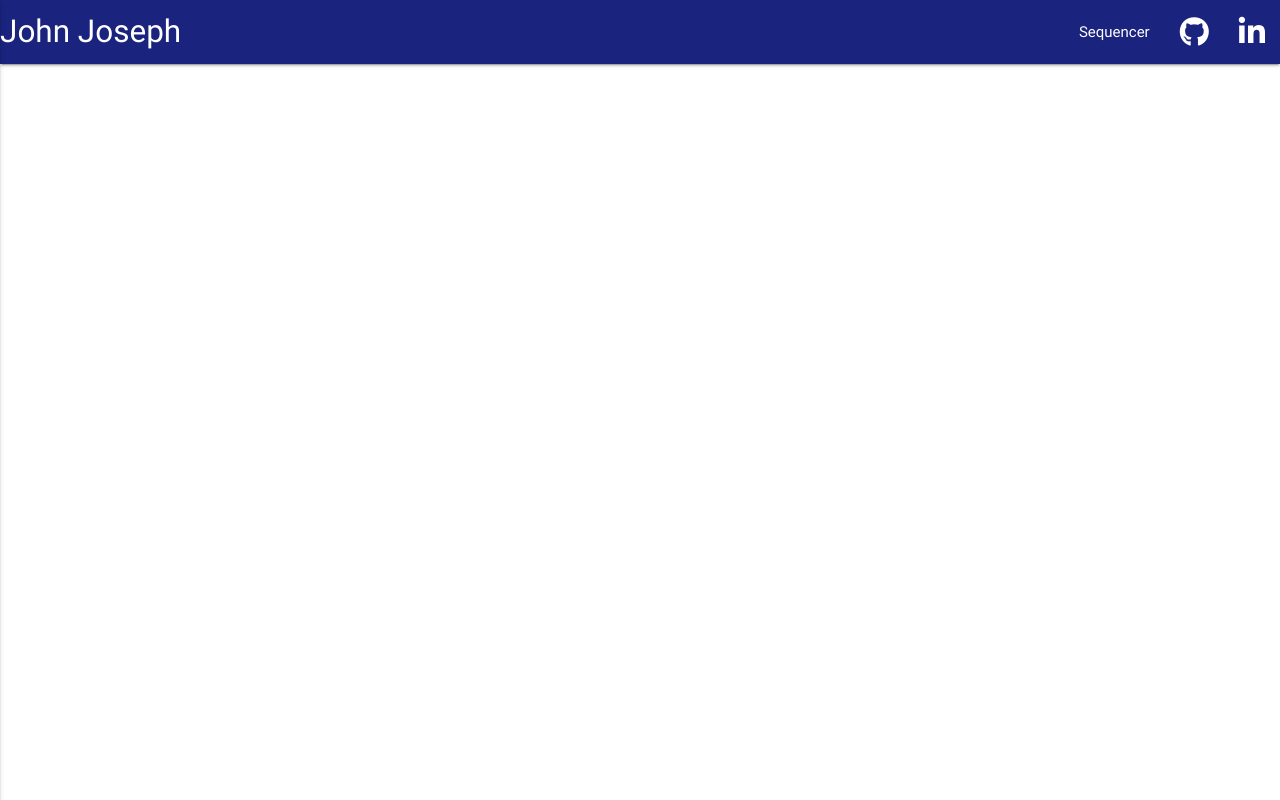
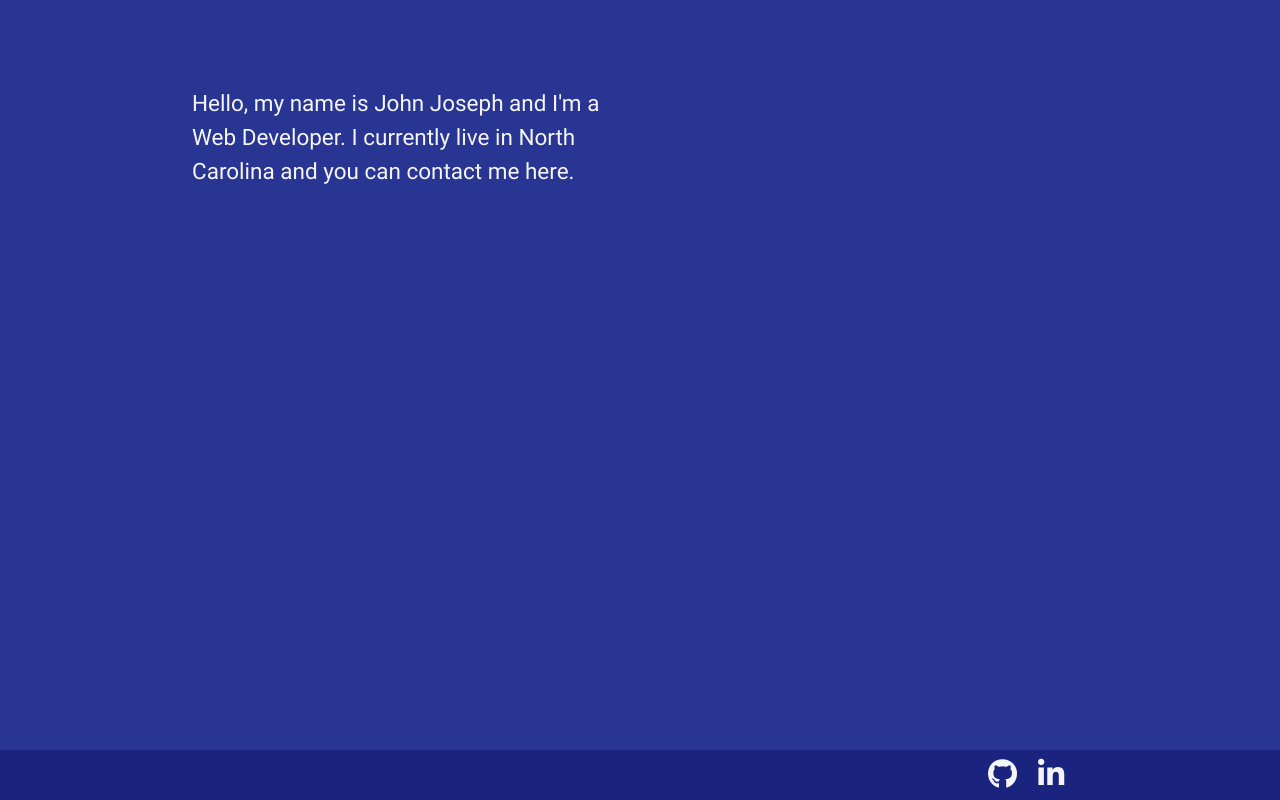
Before and after one commit to johnjoseph3/portfolio-2, a website: page dist/index.html in a window 1280 px wide. Drawn offline with nearby package versions, Linux system fonts and the light colour scheme.

Commit message:
Remove header and add footer.

```diff
--- a/dist/css/app.css
+++ b/dist/css/app.css
@@ -1,4 +1,4 @@
-.jj-photo-container {
+/*.jj-photo-container {
 	width: 250px;
 	height: 250px;
 }
@@ -10,9 +10,45 @@ img {
 }
 
 nav {
-	background-color: #1a237e;
+	background-color: #283593;
 }
 
 nav ul a {
 	height: 64px;
+}*/
+
+
+main {
+	flex: 1 0 auto;
 }
+
+body {
+	display: flex;
+	min-height: 100vh;
+	flex-direction: column;
+	background-color: #283593;
+	color: grey-text text-lighten-4;
+}
+
+.bio {
+	font-size: 1.5rem;
+	margin-top: 20%
+}
+
+footer.page-footer {
+	margin: 0;
+	padding: 0;
+	height: 50px;
+	background-color: #1a237e;
+}
+
+.footer-links {
+	display: flex;
+	align-items: center;
+	width: 100px;
+	height: 50px;
+}
+
+.footer-links a {
+	flex: 1;
+}
--- a/dist/index.html
+++ b/dist/index.html
@@ -14,7 +14,26 @@
 	<script src="https://use.fontawesome.com/05120193cd.js"></script>
 	</head>
 	<body>
-		<nav>
+		<main>
+			<div class="container">
+				<div class="row">
+					<div class="col s6">
+						<p class="bio grey-text text-lighten-4">Hello, my name is John Joseph and I'm a Web Developer. I currently live in North Carolina and you can contact me here.</p>
+					</div>
+				</div>
+			</div>
+		</main>
+		<footer class="page-footer">
+			<div class="container">
+				<div class="footer-links right">
+					<a class="grey-text text-lighten-4 footer-link" href="https://github.com/johnjoseph3"><i class="fa fa-2x fa-github" aria-hidden="true"></i></a>
+					<a class="grey-text text-lighten-4 footer-link" href="https://www.linkedin.com/in/john-joseph-564732103"><i class="fa fa-2x fa-linkedin" aria-hidden="true"></i></a>
+				</div>
+			</div>
+		</footer>
+
+	<!-- NAV -->
+	<!-- <nav>
 	<div class="nav-wrapper">
 	<a href="#!" class="brand-logo">John Joseph</a>
 	<a href="#" data-activates="mobile-menu" class="button-collapse"><i class="material-icons">menu</i></a>
@@ -33,7 +52,9 @@
 	<li><a href="https://www.linkedin.com/in/john-joseph-564732103">Linkedin</li>
 	</ul>
 	</div>
-	</nav>
+	</nav> -->
+
+
 
 
 	<!-- <div class="jj-photo-container thumbnail">
```
Lines whose indentation alone changed are shown as unchanged.
